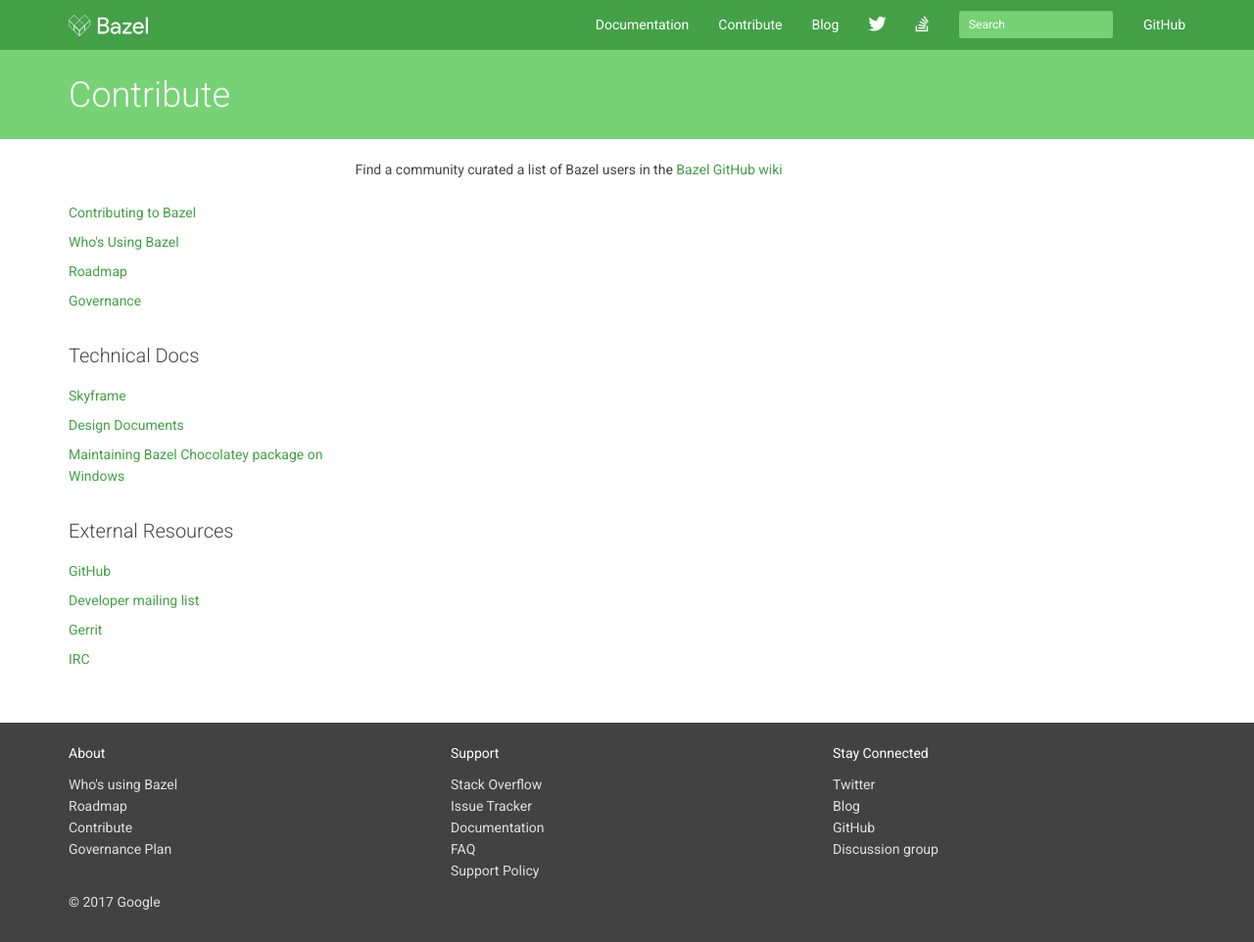
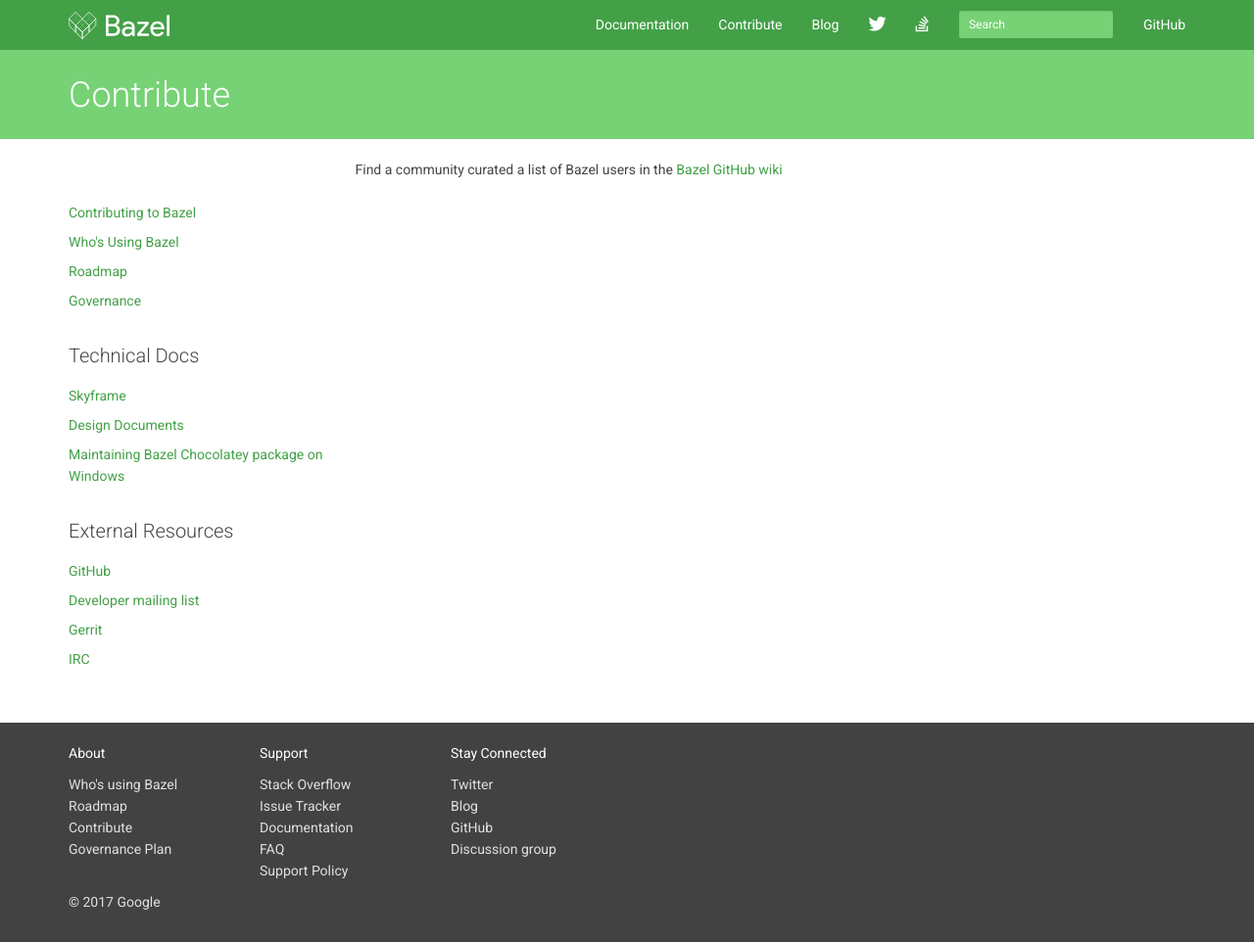
Before and after one commit to bazelbuild/bazel-website, a Jekyll site: the page built from users.md, in a window 1280 px wide and 962 px high. Shown: the whole window at 98% size. Built offline with Jekyll 4.4.1, drawn with Linux system fonts in a browser that asks for light colours; nearby versions of some CDN libraries; library files that are not in the unit come from our copies; Markdown is read by kramdown in place of the engine named in the settings.

Commit message:
Iterate on visual design: (#37)
- Align value headers.
- Reduce description text size.
- increase logo size
- better align customer logos
- ...

```diff
--- a/_includes/footer-content.html
+++ b/_includes/footer-content.html
@@ -1,6 +1,6 @@
 <div class="container">
   <div class="row">
-    <div class="col-md-4">
+    <div class="col-md-2">
       <p>About</p>
       <ul class="list-unstyled">
         <li><a href="https://github.com/bazelbuild/bazel/wiki/Bazel-Users">Who's using Bazel</a></li>
@@ -9,7 +9,7 @@
         <li><a href="{{ site.main_site_url }}/governance.html">Governance Plan</a></li>
       </ul>
     </div>
-    <div class="col-md-4">
+    <div class="col-md-2">
       <p>Support</p>
       <ul class="list-unstyled">
         <li><a href="http://stackoverflow.com/questions/tagged/bazel">Stack Overflow</a></li>
@@ -19,7 +19,7 @@
         <li><a href="{{ site.main_site_url }}/support.html">Support Policy</a></li>
       </ul>
     </div>
-    <div class="col-md-4">
+    <div class="col-md-2">
       <p>Stay Connected</p>
       <ul class="list-unstyled">
         <li><a href="https://twitter.com/bazelbuild">Twitter</a></li>
--- a/_sass/home.scss
+++ b/_sass/home.scss
@@ -7,10 +7,6 @@
 
   p, li {
     font-size: 16px;
-  }
-
-  .lead {
-      font-size: 21px;
   }
 
   h2,
@@ -28,8 +24,12 @@
   }
 
   h3 {
-    font-size: 26px;;
+    font-size: 26px;
   }
+  .features h3 {
+    height: 2em;
+  }
+
 
   .buttons {
     margin-top: $shared-padding;
@@ -60,13 +60,15 @@
       display: flex;
       justify-content: center;
       align-items: center;
-
-      .user-logo {
-        width: 150px;
-      }
-      .user-logo.square {
-        width: 70px;
-      }
+    }
+    blockquote .user-logo-container  {
+      justify-content: left;
+    }
+    .user-logo {
+      width: 150px;
+    }
+    .user-logo.square {
+      width: 70px;
     }
   }
 
--- a/_sass/navbar.scss
+++ b/_sass/navbar.scss
@@ -13,8 +13,10 @@
   border-bottom: 1px solid $navbar-bg-color;
 
   .navbar-brand {
+    padding-top: 12px;
+
     .navbar-logo {
-      height: 22px;
+      height: 28px;
     }
   }
 
```
Also changed, not shown: index.html (+2 -5 lines).
